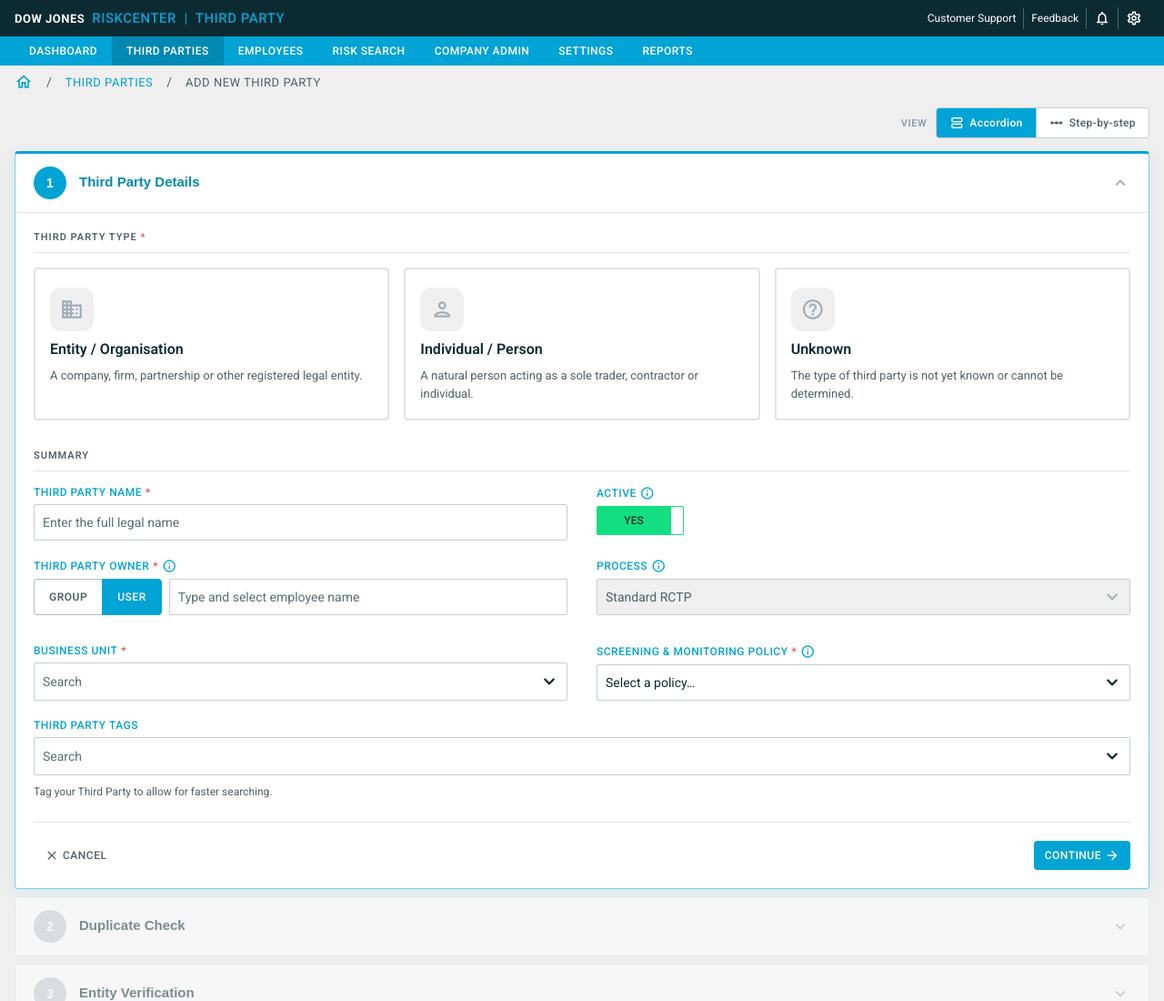
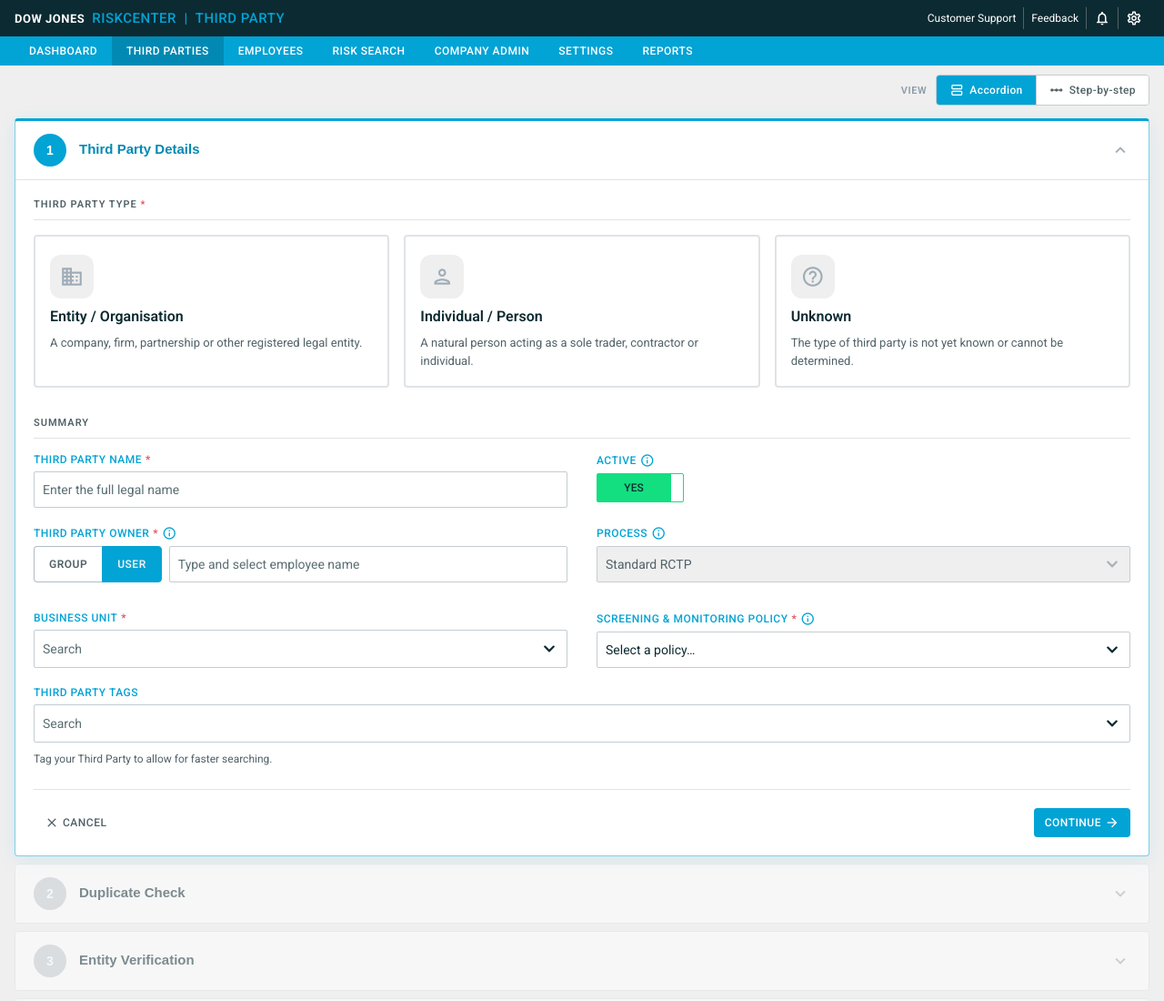
Before and after one commit to ClaudioMerinoR/rctp-process, a website: page add-third-party.html in a window 1280 px wide. Shown: the top 1100 px of the page at 91% size. Drawn offline with Linux system fonts and the light colour scheme.

Commit message:
Remove breadcrumb from add new third party page

```diff
--- a/add-third-party.html
+++ b/add-third-party.html
@@ -1140,15 +1140,6 @@
 
 <!-- ══ Page Body ══ -->
 <div class="page-body">
-
-    <!-- Breadcrumb -->
-    <div class="breadcrumb-row">
-        <span class="material-icons-outlined">home</span>
-        <span class="sep">/</span>
-        <a href="third-parties.html">Third Parties</a>
-        <span class="sep">/</span>
-        <span class="current">Add New Third Party</span>
-    </div>
 
     <!-- View toggle -->
     <div class="view-toggle-bar">
```
